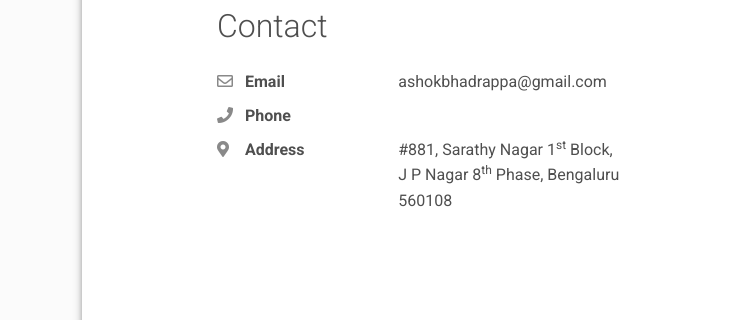
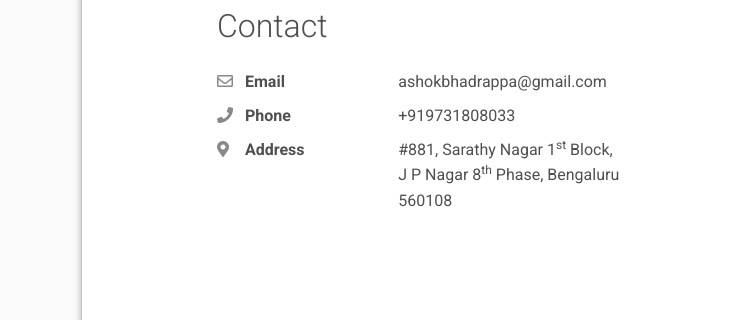
Before and after one commit to ashokb24/ashokb24.github.io, a plain HTML site: page index.html in a window 1280 px wide. Shown: the part 6726-7046 px from the top of the page, 0-735 px from the left. Drawn offline with Linux system fonts and the light colour scheme.

Commit message:
Update index.html

```diff
--- a/index.html
+++ b/index.html
@@ -399,7 +399,7 @@
               <div class="pb-2 fw-bolder"><i class="fas fa-phone pe-2 text-muted" style="width:24px;opacity:0.85;"></i> Phone</div>
             </div>
             <div class="col-sm-7">
-              <div class="pb-2"><a href="tel: +919731808033"></a></div>
+              <div class="pb-2">+919731808033</div>
             </div>
             <div class="col-sm-5">
               <div class="pb-2 fw-bolder"><i class="fas fa-map-marker-alt pe-2 text-muted" style="width:24px;opacity:0.85;"></i> Address</div>
```
